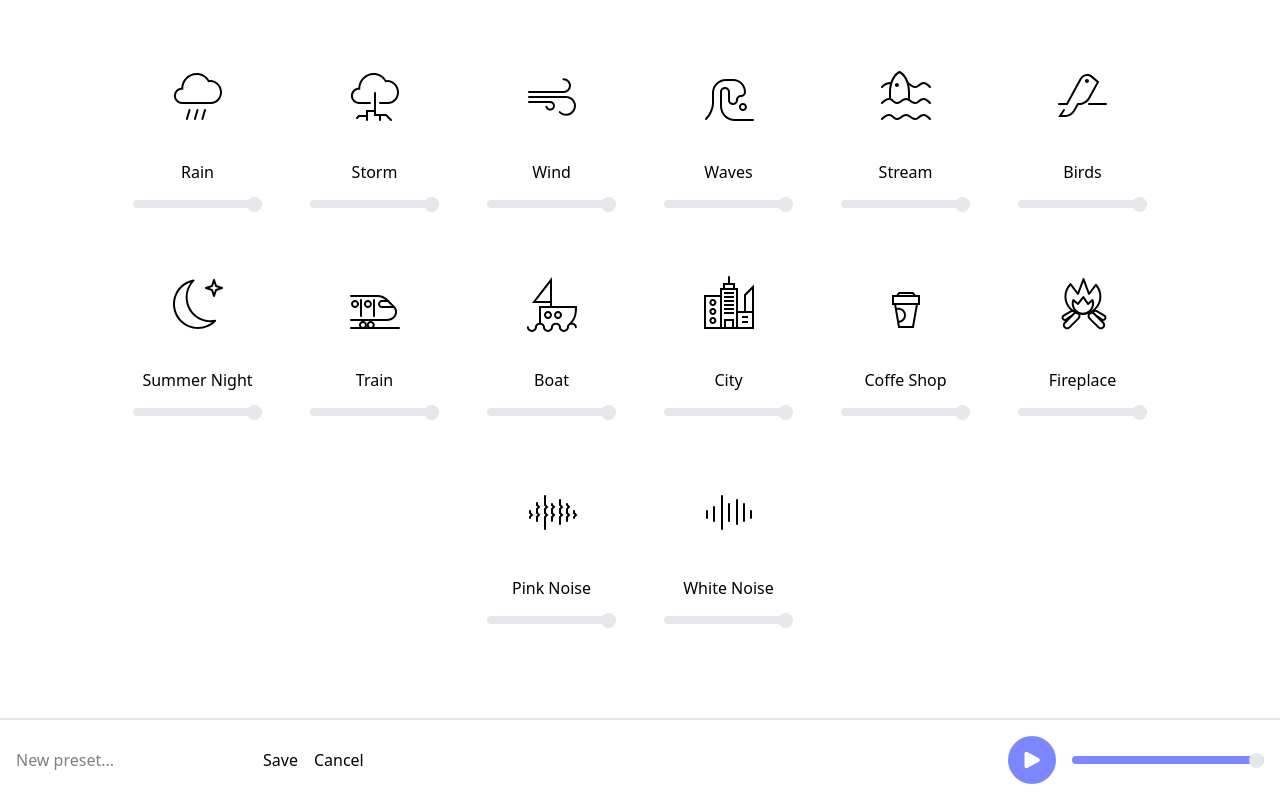
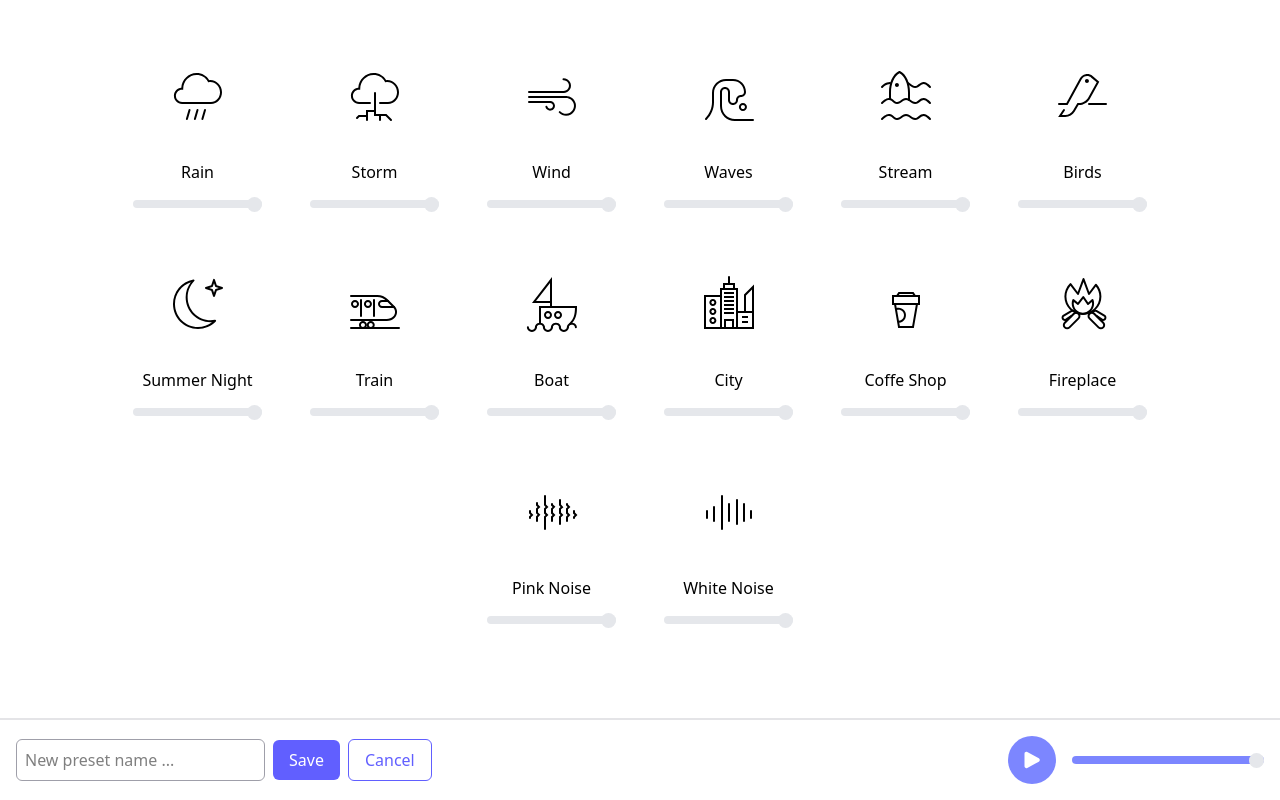
Before and after one commit to Kimbo0o/pillow, a Vue app: page / in a window 1280 px wide. Both pictures are taken after a click on the button 28 px from the left and 757 px from the top of the page. Built offline with nearby package versions, Linux system fonts and the light colour scheme.

Commit message:
:sparkles: added preset creation ui

```diff
--- a/src/components/SoundItem.vue
+++ b/src/components/SoundItem.vue
@@ -1,5 +1,5 @@
 <template>
-  <div
+  <button
     @click="toggleActive"
     class="block p-4 rounded-xl cursor-pointer hover:bg-gray-100 select-none"
   >
@@ -25,7 +25,7 @@
     <audio ref="audioElement" controls :id="props.fileId" loop class="hidden">
       <source :src="fileSrc" type="audio/ogg" />
     </audio>
-  </div>
+  </button>
 </template>
 
 <script setup lang="ts">
--- a/src/components/ThePresetSelection.vue
+++ b/src/components/ThePresetSelection.vue
@@ -1,14 +1,34 @@
 <template>
   <div>
     <template v-if="isCreatingPreset">
-      <div class="flex items-center gap-4">
-        <input type="text" placeholder="New preset..." v-model="newPresetName" />
-        <button>Save</button>
-        <button>Cancel</button>
+      <div class="flex items-center gap-2">
+        <div>
+          <input
+            ref="nameInput"
+            type="text"
+            placeholder="New preset name ..."
+            v-model="newPresetName"
+            class="p-1 p-2 rounded-md border-1 border-zinc-400"
+            :class="{ 'border-red-500 ': nameValidationError }"
+          />
+          <div v-if="nameValidationError" class="text-red-500">{{ nameValidationError }}</div>
+        </div>
+        <button
+          @click="onSavePresetClick"
+          class="px-4 py-2 rounded-md cursor-pointer bg-indigo-500 text-white hover:bg-indigo-400"
+        >
+          Save
+        </button>
+        <button
+          @click="onCancelCreatingPresetClick"
+          class="px-4 py-2 rounded-md cursor-pointer border-1 border-b-indigo-500 text-indigo-500 hover:bg-indigo-50"
+        >
+          Cancel
+        </button>
       </div>
     </template>
     <template v-else>
-      <button title="Save as new preset" class="cursor-pointer" @click="startCreatingPreset">
+      <button title="Save as new preset" class="cursor-pointer" @click="onSaveNewPresetClick">
         <BookmarkIcon class="w-[24px] h-[24px] fill-indigo-500" />
       </button>
     </template>
@@ -16,9 +36,11 @@
 </template>
 
 <script setup lang="ts">
-import { ref } from 'vue';
+import { computed, type Ref, ref } from 'vue';
 import { usePresetsStore } from '@/stores/presets.ts';
 import { BookmarkIcon } from '@heroicons/vue/24/solid';
+
+const nameInput: Ref<HTMLInputElement | null> = ref(null);
 
 const presetsStore = usePresetsStore();
 
@@ -26,13 +48,38 @@ const newPresetName = ref('');
 
 const isCreatingPreset = ref(false);
 
-const startCreatingPreset = () => {
+const onSaveNewPresetClick = () => {
   isCreatingPreset.value = true;
-  newPresetName.value = '';
 };
 
-const cancelCreatingPreset = () => {
+const onCancelCreatingPresetClick = () => {
+  newPresetName.value = '';
   isCreatingPreset.value = false;
+};
+
+const onSavePresetClick = () => {
+  const error = validateNewName();
+  if (error) {
+    nameValidationError.value = error;
+    nameInput.value?.focus();
+  } else {
+    presetsStore.createNewPreset(newPresetName.value);
+    newPresetName.value = '';
+    isCreatingPreset.value = false;
+  }
+};
+
+const nameValidationError: Ref<string | null> = ref(null);
+
+const validateNewName = () => {
+  if (!newPresetName.value.length) {
+    return 'Name must not be empty';
+  }
+  const existingNames = presetsStore.existingPresetNames;
+  if (existingNames.includes(newPresetName.value)) {
+    return 'Name must be unique';
+  }
+  return null;
 };
 </script>
 
```
